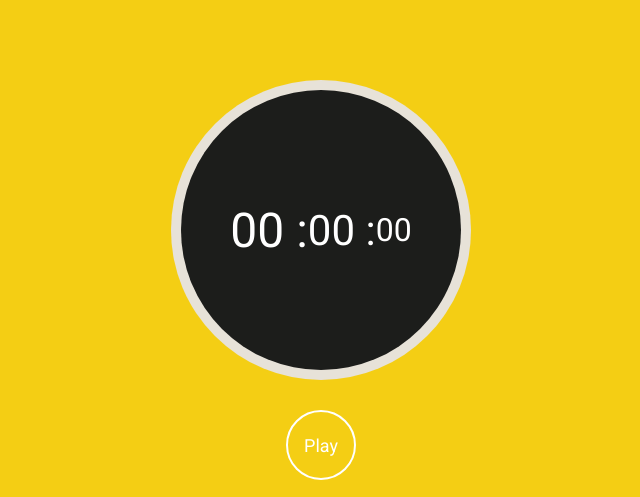
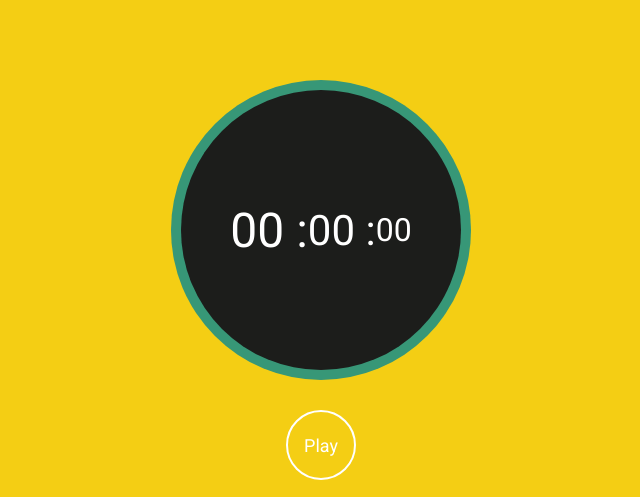
Before and after one commit to Golla-Rakesh21/PRODIGY_WD_02, a plain HTML site: page index.html in a window 1280 px wide. Shown: the whole page, without its empty margins (319-959 px from the left). Drawn offline with Linux system fonts and the light colour scheme.

Commit message:
Update style.css

```diff
--- a/assets/style.css
+++ b/assets/style.css
@@ -22,7 +22,7 @@ body {
   width: 300px;
   height: 300px;
   border-radius: 50%;
-  background-color: #e7e2d8;
+  background-color: #379777;
   display: flex;
   justify-content: center;
   align-items: center;
```
